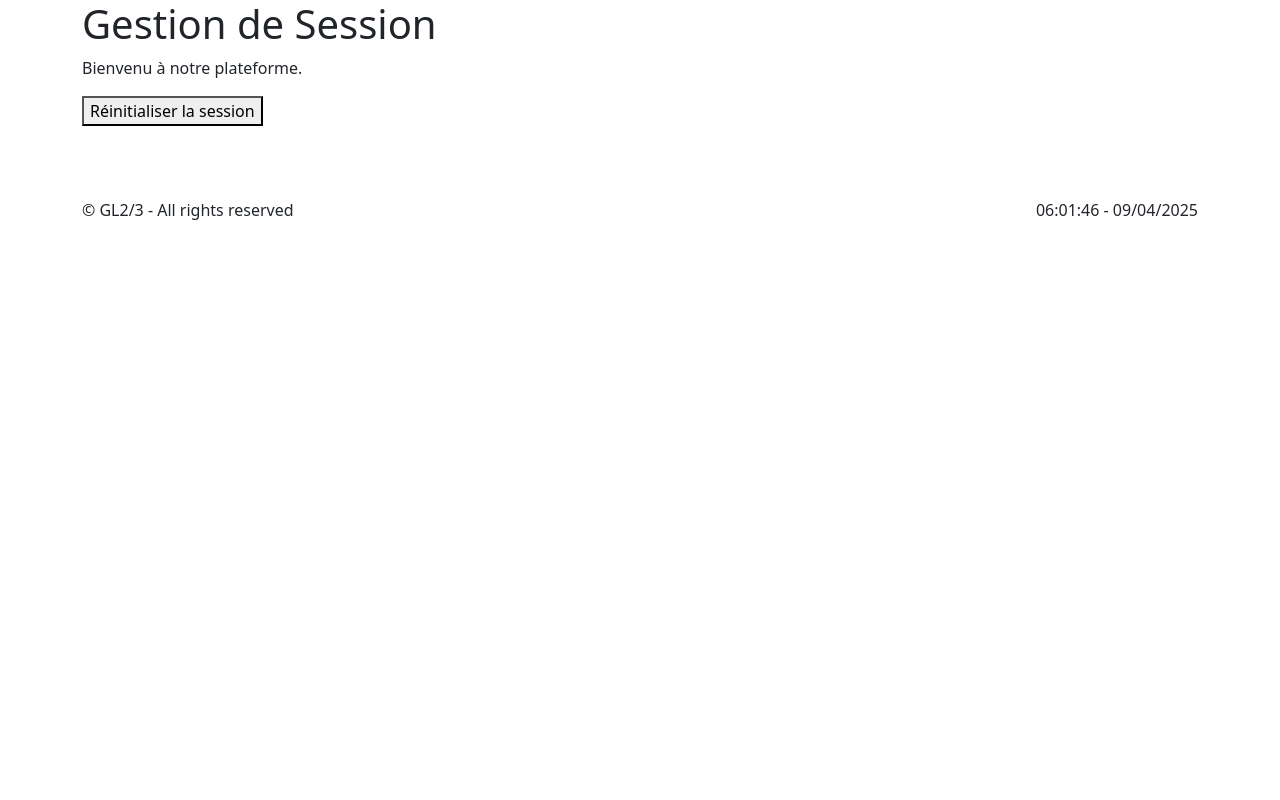
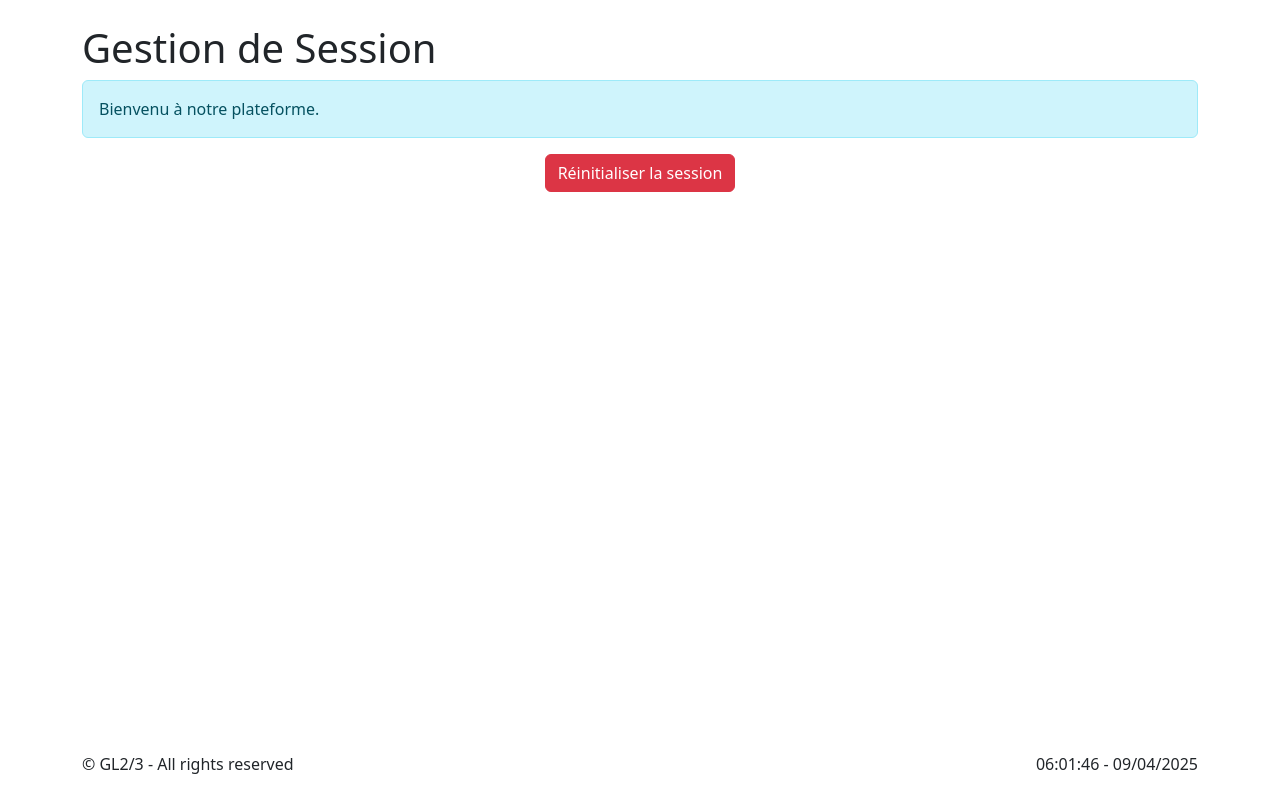
Before and after one commit to ademby/TP-PHP-2425-GL2-Grp3, a PHP site: page / in a window 1280 px wide. Run offline with PHP 8.4, Linux system fonts and the light colour scheme.

Commit message:
added styling to session exercice

```diff
--- a/session/index.php
+++ b/session/index.php
@@ -7,12 +7,14 @@ $message = $sessionManager->run();
 ?>
 
 <?php require __DIR__ . "/fragments/head.php"; ?>
-<body>
-    <div class="container">
+<body class="d-flex flex-column min-vh-100">
+    <div class="container flex-grow-1 py-4">
         <h1> <?= htmlspecialchars($title); ?> </h1>
-        <p> <?= htmlspecialchars($message); ?> </p>
-        <form method="post">
-            <button type="submit" name="reset">Réinitialiser la session</button>
+        <div class="alert alert-info">
+                <?= htmlspecialchars($message); ?>
+        </div>
+        <form method="post" class="text-center">
+            <button type="submit" name="reset" class="btn btn-danger">Réinitialiser la session</button>
         </form>
     </div>
 </body>
```
